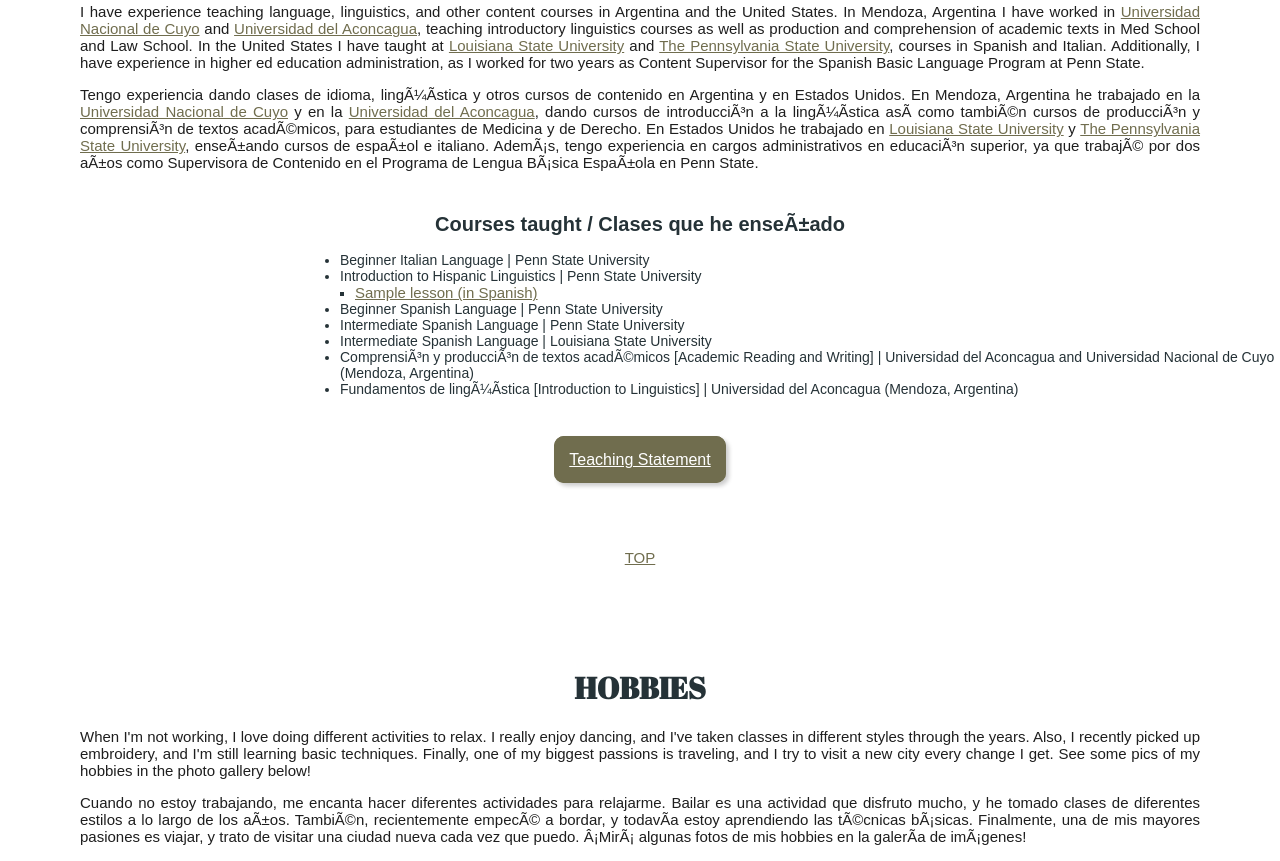
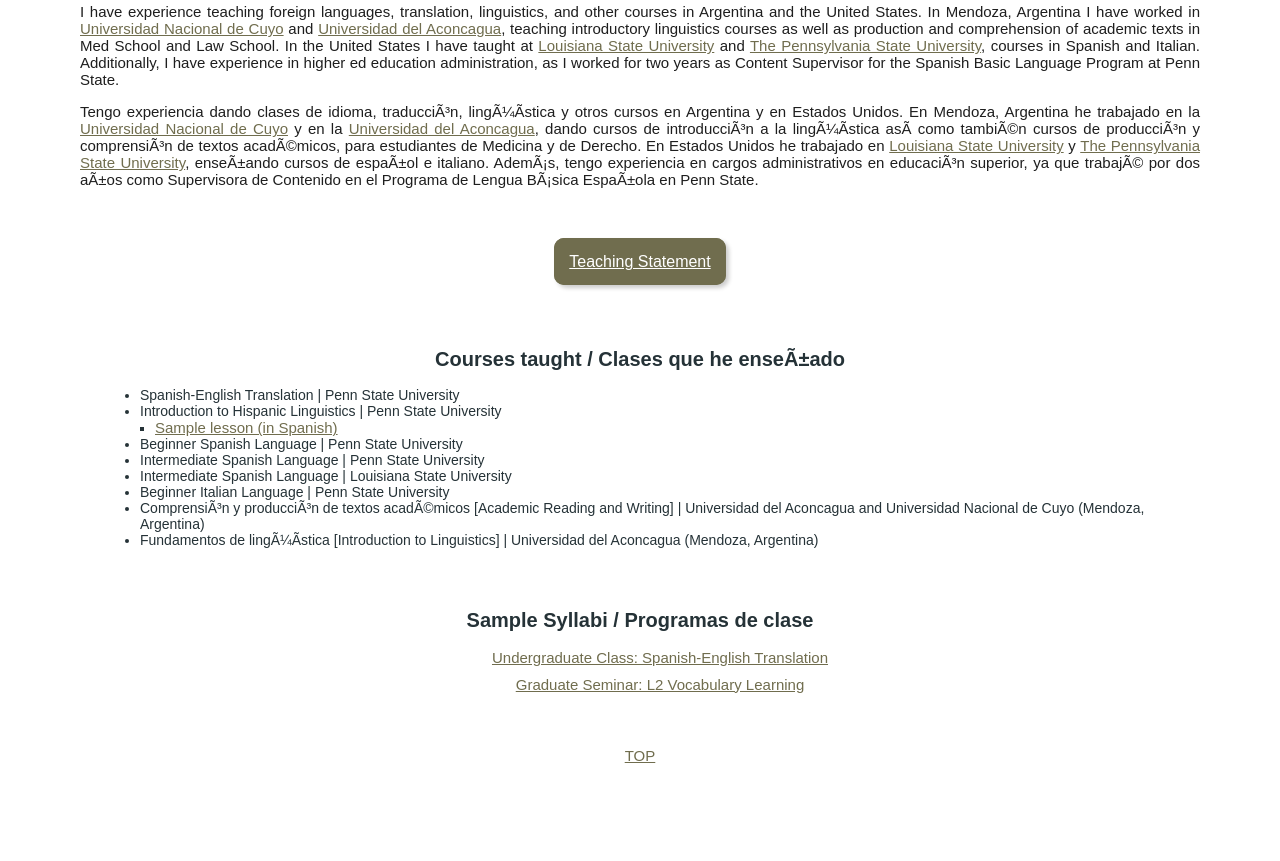
Before and after one commit to mgpuscama/site, a plain HTML site: page index.html in a window 1280 px wide. Shown: the part 5264-6125 px from the top of the page. Drawn offline with Linux system fonts and the light colour scheme.

Commit message:
Add files via upload

```diff
--- a/index.html
+++ b/index.html
@@ -168,12 +168,16 @@
   	<div id="teaching-section">
   		<h1 class="interest-title"> TEACHING / DOCENCIA </h1>
   				<p>
-						I have experience teaching language, linguistics, and other content courses in Argentina and the United States. In Mendoza, Argentina I have worked in <a href="http://www.uncuyo.edu.ar/" target="_blank" class="external-url">Universidad Nacional de Cuyo</a> and <a href="https://www.uda.edu.ar/" target="_blank" class="external-url">Universidad del Aconcagua</a>, teaching introductory linguistics courses as well as production and comprehension of academic texts in Med School and Law School. In the United States I have taught at <a href="https://www.lsu.edu/" target="_blank" class="external-url">Louisiana State University</a> and <a href="https://www.psu.edu/" target="_blank" class="external-url">The Pennsylvania State University</a>, courses in Spanish and Italian. Additionally, I have experience in higher ed education administration, as I worked for two years as Content Supervisor for the Spanish Basic Language Program at Penn State.
+						I have experience teaching foreign languages, translation, linguistics, and other courses in Argentina and the United States. In Mendoza, Argentina I have worked in <a href="http://www.uncuyo.edu.ar/" target="_blank" class="external-url">Universidad Nacional de Cuyo</a> and <a href="https://www.uda.edu.ar/" target="_blank" class="external-url">Universidad del Aconcagua</a>, teaching introductory linguistics courses as well as production and comprehension of academic texts in Med School and Law School. In the United States I have taught at <a href="https://www.lsu.edu/" target="_blank" class="external-url">Louisiana State University</a> and <a href="https://www.psu.edu/" target="_blank" class="external-url">The Pennsylvania State University</a>, courses in Spanish and Italian. Additionally, I have experience in higher ed education administration, as I worked for two years as Content Supervisor for the Spanish Basic Language Program at Penn State.
 					</p>
 
 					<p>
-						Tengo experiencia dando clases de idioma, lingüística y otros cursos de contenido en Argentina y en Estados Unidos. En Mendoza, Argentina he trabajado en la <a href="http://www.uncuyo.edu.ar/" target="_blank" class="external-url">Universidad Nacional de Cuyo</a> y en la <a href="https://www.uda.edu.ar/" target="_blank" class="external-url">Universidad del Aconcagua</a>, dando cursos de introducción a la lingüística así como también cursos de producción y comprensión de textos académicos, para estudiantes de Medicina y de Derecho. En Estados Unidos he trabajado en <a href="https://www.lsu.edu/" target="_blank" class="external-url">Louisiana State University</a> y <a href="https://www.psu.edu/" target="_blank" class="external-url">The Pennsylvania State University</a>, enseñando cursos de español e italiano. Además, tengo experiencia en cargos administrativos en educación superior, ya que trabajé por dos años como Supervisora de Contenido en el Programa de Lengua Básica Española en Penn State.
+						Tengo experiencia dando clases de idioma, traducción, lingüística y otros cursos en Argentina y en Estados Unidos. En Mendoza, Argentina he trabajado en la <a href="http://www.uncuyo.edu.ar/" target="_blank" class="external-url">Universidad Nacional de Cuyo</a> y en la <a href="https://www.uda.edu.ar/" target="_blank" class="external-url">Universidad del Aconcagua</a>, dando cursos de introducción a la lingüística así como también cursos de producción y comprensión de textos académicos, para estudiantes de Medicina y de Derecho. En Estados Unidos he trabajado en <a href="https://www.lsu.edu/" target="_blank" class="external-url">Louisiana State University</a> y <a href="https://www.psu.edu/" target="_blank" class="external-url">The Pennsylvania State University</a>, enseñando cursos de español e italiano. Además, tengo experiencia en cargos administrativos en educación superior, ya que trabajé por dos años como Supervisora de Contenido en el Programa de Lengua Básica Española en Penn State.
 					</p>
+
+					<div id="teaching-section2">
+ 						<a href="https://drive.google.com/file/d/1w81Dh-h-nUukp7qV3--YqForRuiHnyW5/view?usp=sharing" target="_blank" id="teachphil-button">Teaching Statement</a>
+			  	</div>
 
 					<div id=courses-section>
 						<h2>
@@ -182,7 +186,7 @@
 
 						<ul id="courses">
 							<li>
-								Beginner Italian Language | Penn State University
+								Spanish-English Translation | Penn State University
 							</li>
 							<li>
 								Introduction to Hispanic Linguistics | Penn State University
@@ -200,6 +204,9 @@
 								Intermediate Spanish Language | Louisiana State University
 							</li>
 							<li>
+								Beginner Italian Language | Penn State University
+							</li>
+							<li>
 								Comprensión y producción de textos académicos [Academic Reading and Writing] | Universidad del Aconcagua and Universidad Nacional de Cuyo (Mendoza, Argentina)
 							</li>
 							<li>
@@ -208,11 +215,23 @@
 						</ul>
 					</div>
 
+					<div id=syllabi-section>
+						<h2>
+							Sample Syllabi / Programas de clase
+						</h2>
+
+						<ul id="syllabi">
+							<li>
+								<a href="https://drive.google.com/file/d/1pOxCCLUD0VhPnJThvYuanY_PRvJDzJrg/view?usp=sharing" target="_blank" class="external-url">Undergraduate Class: Spanish-English Translation</a>
+							</li>
+							<li>
+								<a href="https://drive.google.com/file/d/1AiCz8w5jLBRoAJG1XeDp_1wAljkSqR3X/view?usp=sharing" target="_blank" class="external-url">Graduate Seminar: L2 Vocabulary Learning</a>
+							</li>
+						</ul>
+					</div>
+
 		</div>
 
-		<div id="teaching-section2">
- 					<a href="https://drive.google.com/file/d/1w81Dh-h-nUukp7qV3--YqForRuiHnyW5/view?usp=sharing" target="_blank" id="teachphil-button">Teaching Statement</a>
-  	</div>
 					<a class="external-url" href=#perfil>TOP</a>
 		<!-- CODING -->
 		<!--
@@ -437,7 +456,7 @@
 		<a class="external-url" href=#perfil>TOP</a>
 
 		<div id="footer">
-			<p>Last updated August 2021</p>
+			<p>Last updated November 2021</p>
 		</div>
 
   </body>
--- a/style.css
+++ b/style.css
@@ -291,7 +291,7 @@ h2{
 
 #teaching-section2{
 		/*background-color: rgba(209, 198, 178, 0.6);*/
-		padding: 0px 0px 80px 0px;
+		padding: 50px 0px 50px 0px;
 }
 
 
@@ -320,7 +320,26 @@ h2{
 #courses{
 	font-size: 14px;
 	text-align: left;
-	margin-left: 300px;
+	margin-left: 100px;
+	margin-right: 100px;
+}
+
+#syllabi-section{
+	padding-top: 10px;
+	padding-bottom: 20px;
+}
+
+#syllabi li{
+	list-style-type: none;
+}
+
+#syllabi li:not(:last-child) {
+   margin-bottom: 10px;
+}
+
+#syllabi{
+	font-size: 14px;
+	text-align: center;
 }
 
 /*------------ Coding Section ------------- */
```
